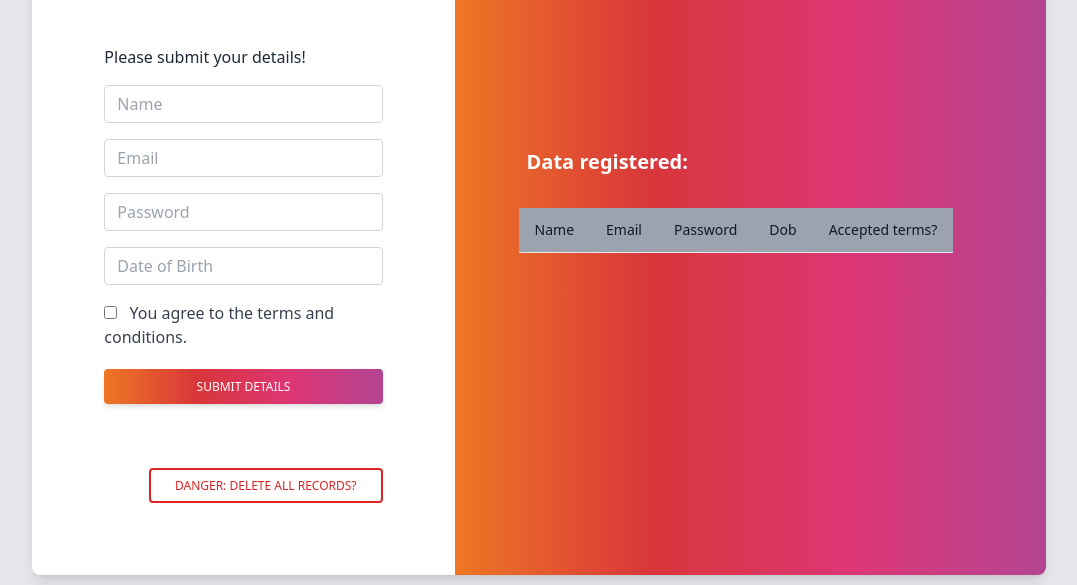
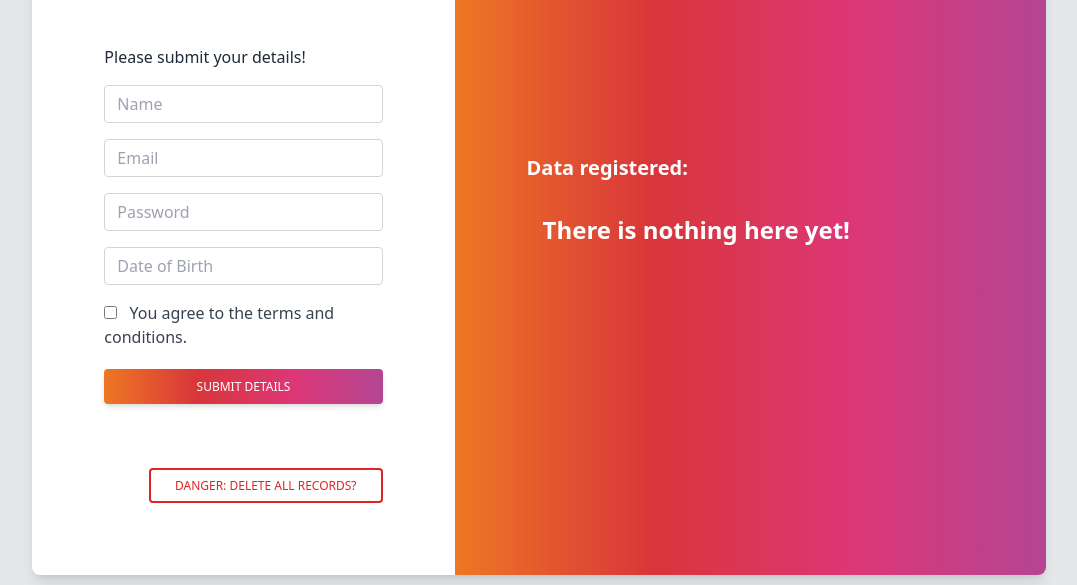
Before and after one commit to shivamsn97/WD101-Form, a plain HTML site: page index.html in a window 1280 px wide. Shown: the part 215-800 px from the top of the page, without its empty margins (101-1178 px from the left). Drawn offline with nearby package versions, Linux system fonts and the light colour scheme.

Commit message:
reverted nodata text for testing

```diff
--- a/index.html
+++ b/index.html
@@ -126,7 +126,7 @@
                               <div class="py-2 inline-block min-w-full sm:px-4 lg:px-6">
                                 <div class="overflow-hidden">
                                   <h2 id="nodata" class="text-2xl font-bold text-center hidden px-6">There is nothing here yet!</h2>
-                                  <table class="min-w-full" id="table">
+                                  <table class="min-w-full hidden" id="table">
                                     <thead class="bg-gray-400 border-b">
                                       <tr>
                                         <!-- <th scope="col" class="text-sm font-medium text-gray-900 px-4 py-3 text-left">
--- a/script.js
+++ b/script.js
@@ -50,10 +50,10 @@ function resetDetails() {
         localStorage.clear();
         var table_tbody = document.getElementById("table_tbody");
         table_tbody.innerHTML = "";
-        // var table = document.getElementById("table");
-        // table.classList.add("hidden");
-        // var nodata = document.getElementById("nodata");
-        // nodata.classList.remove("hidden");
+        var table = document.getElementById("table");
+        table.classList.add("hidden");
+        var nodata = document.getElementById("nodata");
+        nodata.classList.remove("hidden");
         return true;
     }
 }
@@ -85,9 +85,9 @@ window.onload = function() {
             addRow(data[i].name, data[i].email, data[i].password, data[i].dob, data[i].terms);
         }
     } else {
-        // var nodata = document.getElementById("nodata");
-        // var table = document.getElementById("table");
-        // nodata.classList.remove("hidden");
-        // table.classList.add("hidden");
+        var nodata = document.getElementById("nodata");
+        var table = document.getElementById("table");
+        nodata.classList.remove("hidden");
+        table.classList.add("hidden");
     }
 }
```
